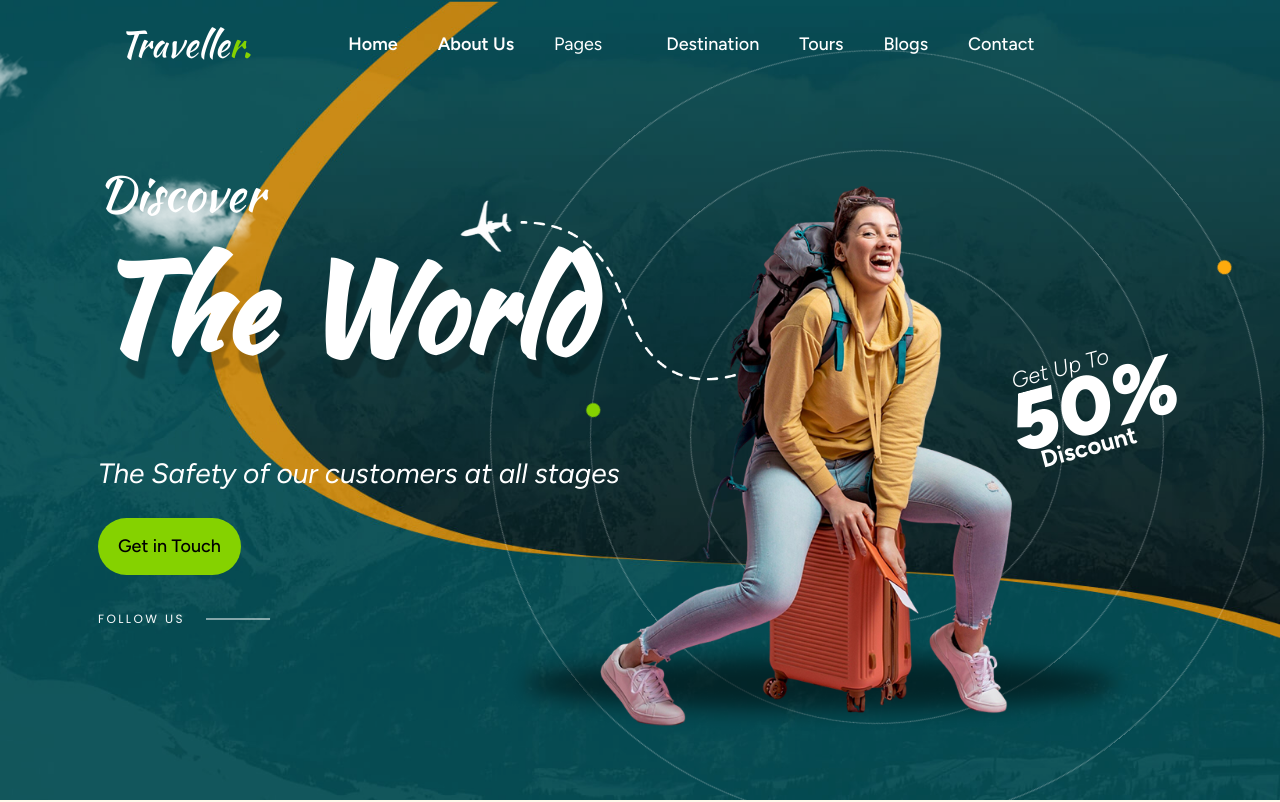
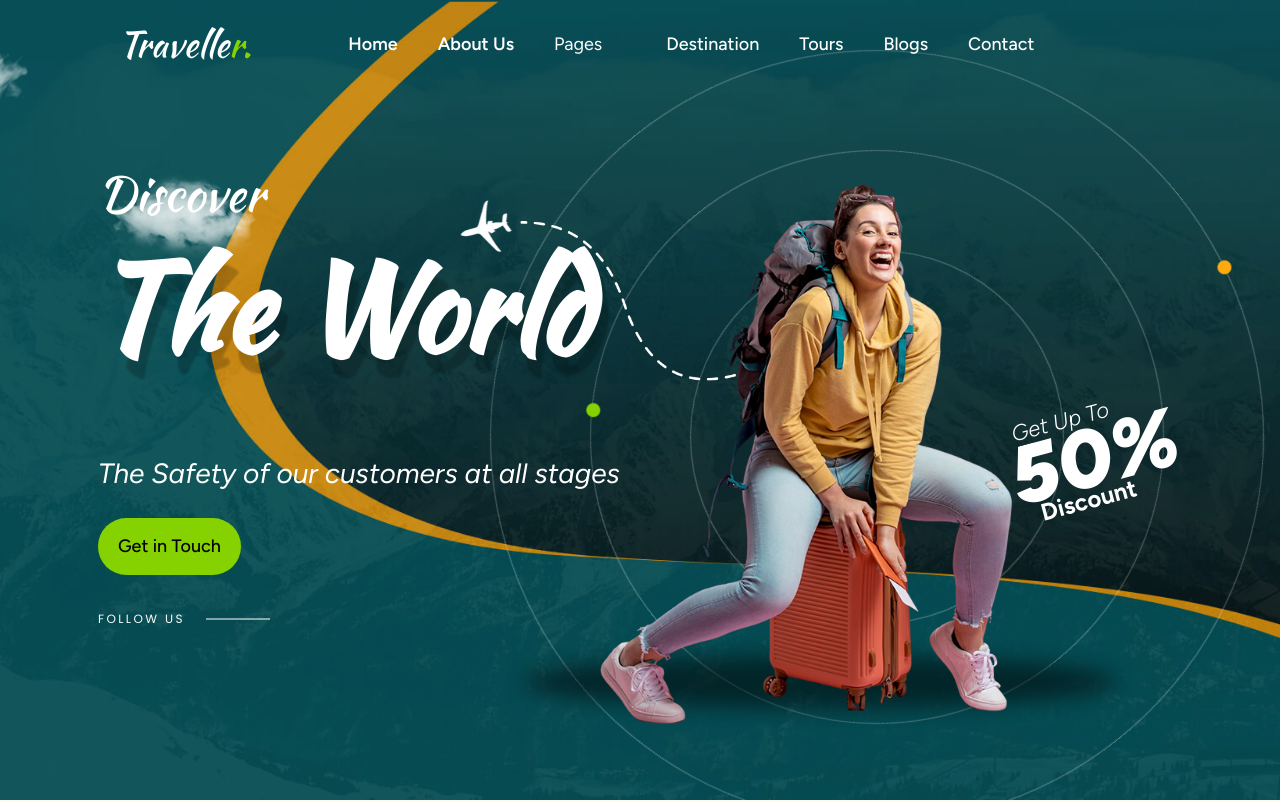
Before and after one commit to Jisap/traveller-website, a React (Vite) app: page / in a window 1280 px wide. Shown: the top 802 px of the page. Built offline with nearby package versions, Linux system fonts and the light colour scheme; some icons are missing; a web font is replaced by a local one.

Commit message:
feat: Add animated Hero section, integrating Framer Motion variants and new global styles.

```diff
--- /dev/null
+++ b/src/Animations/variants.js
@@ -0,0 +1,100 @@
+
+/**
+ * Professional Framer Motion Animation Variants
+ */
+
+export const containerVariants = (staggerChildren = 0.2, delayChildren = 0) => ({
+  hidden: { opacity: 0 },
+  visible: {
+    opacity: 1,
+    transition: {
+      staggerChildren,
+      delayChildren,
+    },
+  },
+});
+
+export const fadeInUp = {
+  hidden: { opacity: 0, y: 50 },
+  visible: {
+    opacity: 1,
+    y: 0,
+    transition: {
+      duration: 0.8,
+      ease: [0.6, -0.05, 0.01, 0.99], // Custom cubic-bezier for premium feel
+    },
+  },
+};
+
+export const fadeInRight = {
+  hidden: { opacity: 0, x: -50 },
+  visible: {
+    opacity: 1,
+    x: 0,
+    transition: {
+      duration: 0.8,
+      ease: [0.6, -0.05, 0.01, 0.99],
+    },
+  },
+};
+
+export const fadeInLeft = {
+  hidden: { opacity: 0, x: 50 },
+  visible: {
+    opacity: 1,
+    x: 0,
+    transition: {
+      duration: 0.8,
+      ease: [0.6, -0.05, 0.01, 0.99],
+    },
+  },
+};
+
+export const scaleIn = {
+  hidden: { opacity: 0, scale: 0.8 },
+  visible: {
+    opacity: 1,
+    scale: 1,
+    transition: {
+      duration: 0.6,
+      ease: "easeOut",
+    },
+  },
+};
+
+export const bounceIn = {
+  hidden: { opacity: 0, scale: 0.3 },
+  visible: {
+    opacity: 1,
+    scale: 1,
+    transition: {
+      type: "spring",
+      stiffness: 260,
+      damping: 20,
+    },
+  },
+};
+
+export const floatingAnimation = {
+  animate: {
+    y: [0, -20, 0],
+    transition: {
+      duration: 4,
+      repeat: Infinity,
+      ease: "easeInOut",
+    },
+  },
+};
+
+export const rotateIn = {
+  hidden: { opacity: 0, rotate: -15, scale: 0.8 },
+  visible: {
+    opacity: 1,
+    rotate: 0,
+    scale: 1,
+    transition: {
+      duration: 1.2,
+      ease: [0.6, 0.01, 0.05, 0.95],
+    },
+  },
+};
--- a/src/Components/Index/Hero/Hero.jsx
+++ b/src/Components/Index/Hero/Hero.jsx
@@ -9,33 +9,51 @@ import { Icon } from "@iconify/react"
 import { Link } from "react-router-dom"
 import Mainbtn from "../../Buttons/Mainbtn"
 import { ShineButton } from "../../Buttons/ShineButton"
+import { motion } from "framer-motion"
+import { containerVariants, fadeInUp, fadeInRight, scaleIn, bounceIn, rotateIn } from "../../../Animations/variants"
 
 
 const Hero = () => {
   return (
     <div
-      className='hero relative bg-cover bg-center min-h-screen xl:min-h-0 overflow-x-hidden'
+      className='hero relative bg-cover bg-center min-h-screen xl:min-h-0 overflow-hidden'
       style={{ backgroundImage: `url(${headerbg})` }}
     >
       <div className="bg-overlay mx-auto px-5 sm:px-8 md:px-12 py-16 md:py-25 xl:h-screen flex items-center xl:flex-row flex-col xl:gap-0 gap-20">
-        <div className="hero-content w-full xl:ps-12.5 z-1">
-          <h3 className="text-5xl text-white font-kaushan!">
+        <motion.div
+          className="hero-content w-full xl:ps-12.5 z-1"
+          variants={containerVariants(0.18, 0.6)}
+          initial="hidden"
+          whileInView="visible"
+          viewport={{ once: true }}
+        >
+          <motion.h3
+            className="text-5xl text-white font-kaushan!"
+            variants={fadeInUp}
+          >
             Discover
-          </h3>
+          </motion.h3>
 
-          <h1 className="font-kaushan! font-semibold text-[160px] text-white hero-title">
+          <motion.h1
+            className="font-kaushan! font-semibold text-[160px] text-white hero-title"
+            variants={fadeInUp}
+          >
             The World
-          </h1>
+          </motion.h1>
 
-          <div className="mt-5 md:mt-10">
+          <motion.div className="mt-5 md:mt-10" variants={fadeInUp}>
             <p className="text-white pera-text">
               The Safety of our customers at all stages
             </p>
 
-            <Mainbtn className="mb-8" text="Get in Touch" to="/contact" />
-            {/* <ShineButton className="mb-8" text="Get in Touch"  to="/contact"/> */}
+            <div className="mb-8">
+              <Mainbtn text="Get in Touch" to="/contact" />
+            </div>
 
-            <div className="flex items-start md:items-center flex-col md:gap-0 gap-4 md:flex-row text-gray-50">
+            <motion.div
+              className="flex items-start md:items-center flex-col md:gap-0 gap-4 md:flex-row text-gray-50"
+              variants={fadeInUp}
+            >
               <span className="follow-icons">
                 Follow Us
               </span>
@@ -62,33 +80,70 @@ const Hero = () => {
                   </Link>
                 </li>
               </ul>
-            </div>
-          </div>
-        </div>
+            </motion.div>
+          </motion.div>
+        </motion.div>
 
         <div className="hero-image w-full xl:w-1/2 relative xl:absolute flex justify-center items-center right-0 xl:right-35 xl:bottom-0 h-full">
-          <img
-            src={heroimg}
-            alt="hero-img"
-            className="w-full h-full xl:w-auto z-2 xl:translate-y-15"
-          />
+          {/* Wrapper for Entry Animation (Rotate, Scale, Opacity) */}
+          <motion.div
+            variants={rotateIn}
+            initial="hidden"
+            whileInView="visible"
+            viewport={{ once: true }}
+            className="z-2 xl:translate-y-15 w-full h-full xl:w-auto flex justify-center items-center"
+          >
+            {/* Inner Image for Infinite Floating Animation */}
+            <motion.img
+              src={heroimg}
+              alt="hero-img"
+              className="w-full h-full xl:w-auto z-2"
+              animate={{
+                y: [0, -20, 0],
+              }}
+              transition={{
+                duration: 4,
+                repeat: Infinity,
+                ease: "easeInOut",
+                delay: 2.5, // Total wait: Entry (0.6) + Entry duration (1.2) + buffer
+              }}
+            />
+          </motion.div>
 
-          <div className="plan absolute w-120 h-auto top-50 -left-10 xl:block hidden">
+          <motion.div
+            className="plan absolute w-120 h-auto top-50 -left-10 xl:block hidden"
+            variants={fadeInRight}
+            initial="hidden"
+            animate="visible"
+            transition={{ delay: 1.5, duration: 1.5 }}
+          >
             <img
               src={plane}
               alt="plan"
               className="w-full h-full"
             />
-          </div>
+          </motion.div>
 
-          <div className="offer flex flex-col">
+          <motion.div
+            className="offer flex flex-col"
+            variants={bounceIn}
+            initial="hidden"
+            whileInView="visible"
+            viewport={{ once: true }}
+            transition={{ delay: 1.2 }}
+          >
             <span>Get Up To</span>
             <span>50% </span>
             <span>Discount</span>
-          </div>
+          </motion.div>
         </div>
 
-        <div className="circle-area absolute top-0 left-0 bottom-0 right-0 overflow-hidden">
+        <motion.div
+          className="circle-area absolute top-0 left-0 bottom-0 right-0 overflow-hidden"
+          initial={{ opacity: 0 }}
+          animate={{ opacity: 1 }}
+          transition={{ duration: 2 }}
+        >
           <div className="circle1-wrap">
             <div className="rotate-center circle-bg circle1-bg">
               <span>
@@ -106,7 +161,7 @@ const Hero = () => {
               <span></span>
             </div>
           </div>
-        </div>
+        </motion.div>
       </div>
 
       <div className="cloud1">
--- a/src/index.css
+++ b/src/index.css
@@ -171,7 +171,7 @@ img {
   border-style: none;
   height: auto;
   max-width: 100%;
-  vertical-align: middel;
+  vertical-align: middle;
 }
 
 .offer {
```
